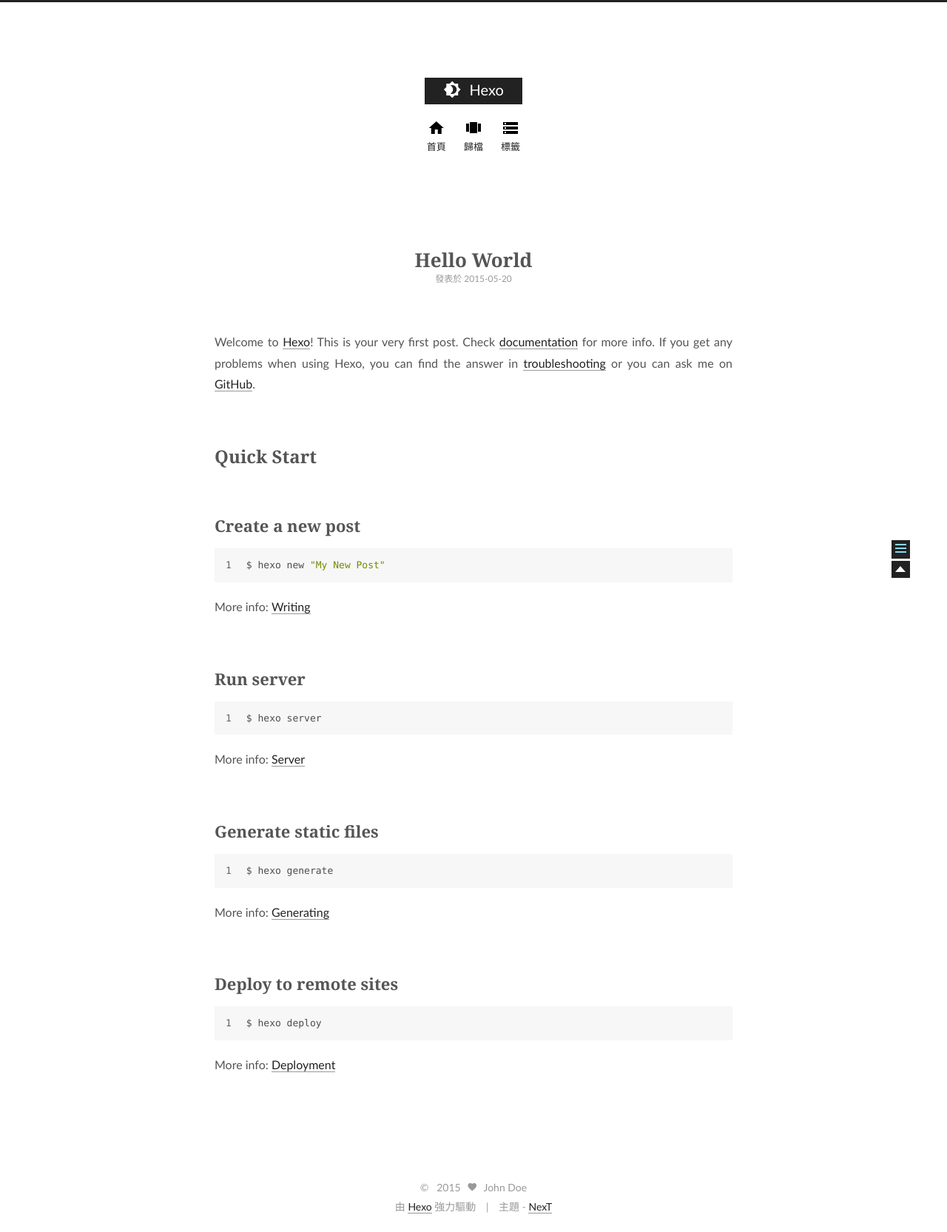
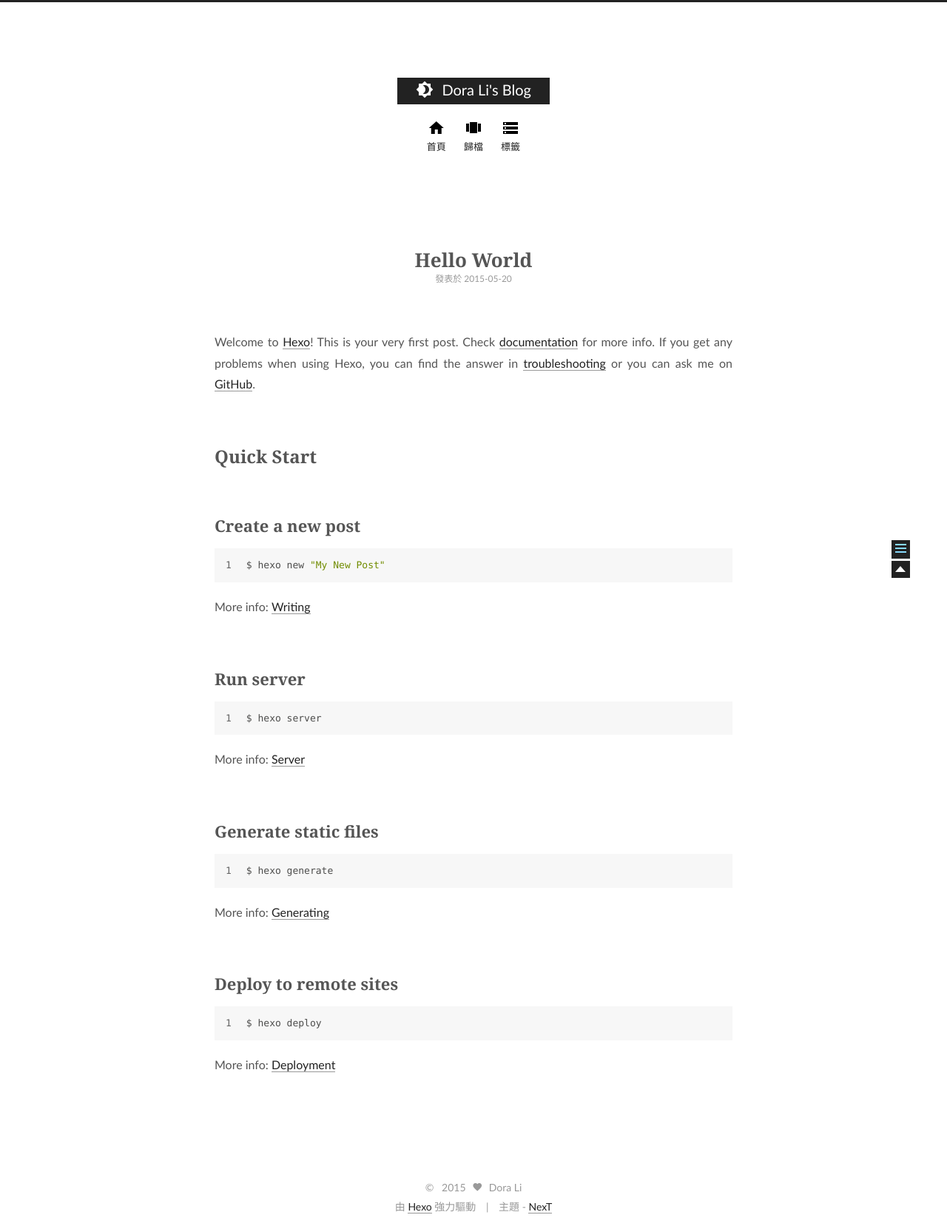
Before and after one commit to Dora-Li/Dora-Li.github.io, a plain HTML site: page 2015/05/20/hello-world/index.html in a window 1280 px wide. Shown: the whole page at 74% size. Drawn offline with Linux system fonts and the light colour scheme.

Commit message:
Site updated: 2015-05-20 01:50:46

```diff
--- a/2015/05/20/hello-world/index.html
+++ b/2015/05/20/hello-world/index.html
@@ -18,6 +18,8 @@
 <link rel="stylesheet" type="text/css" href="/css/main.css?v=0.4.2"/>
 
 
+    <meta name="description" content="work hard, play hard" />
+
 
 
   <meta name="keywords" content="Hexo,next" />
@@ -31,7 +33,7 @@
 
 
 
-  <title> Hello World // Hexo </title>
+  <title> Hello World // Dora Li's Blog </title>
 </head>
 
 <body>
@@ -47,7 +49,7 @@
       <span class="logo">
         <i class="icon-logo"></i>
       </span>
-      <span class="site-title">Hexo</span>
+      <span class="site-title">Dora Li's Blog</span>
   </a>
   <span class="logo-line-after"><i></i></span>
 </h1>
@@ -193,10 +195,10 @@
 
       <div class="site-overview">
         <div class="site-author motion-element">
-          <img class="site-author-image" src="/images/default_avatar.jpg" alt="John Doe" />
-          <p class="site-author-name">John Doe</p>
+          <img class="site-author-image" src="/images/default_avatar.jpg" alt="Dora Li" />
+          <p class="site-author-name">Dora Li</p>
         </div>
-        <p class="site-description motion-element"></p>
+        <p class="site-description motion-element">work hard, play hard</p>
         <div class="site-state motion-element">
           <div class="site-state-item site-state-posts">
             <a href="/archives">
@@ -260,7 +262,7 @@
   <span class="with-love">
     <i class="icon-heart"></i>
   </span>
-  <span class="author">John Doe</span>
+  <span class="author">Dora Li</span>
 </div>
 
 <div class="powered-by">
```
Also changed, not shown: archives/2015/05/index.html (+8 -6 lines), archives/2015/index.html (+8 -6 lines), archives/index.html (+8 -6 lines), index.html (+8 -6 lines).
